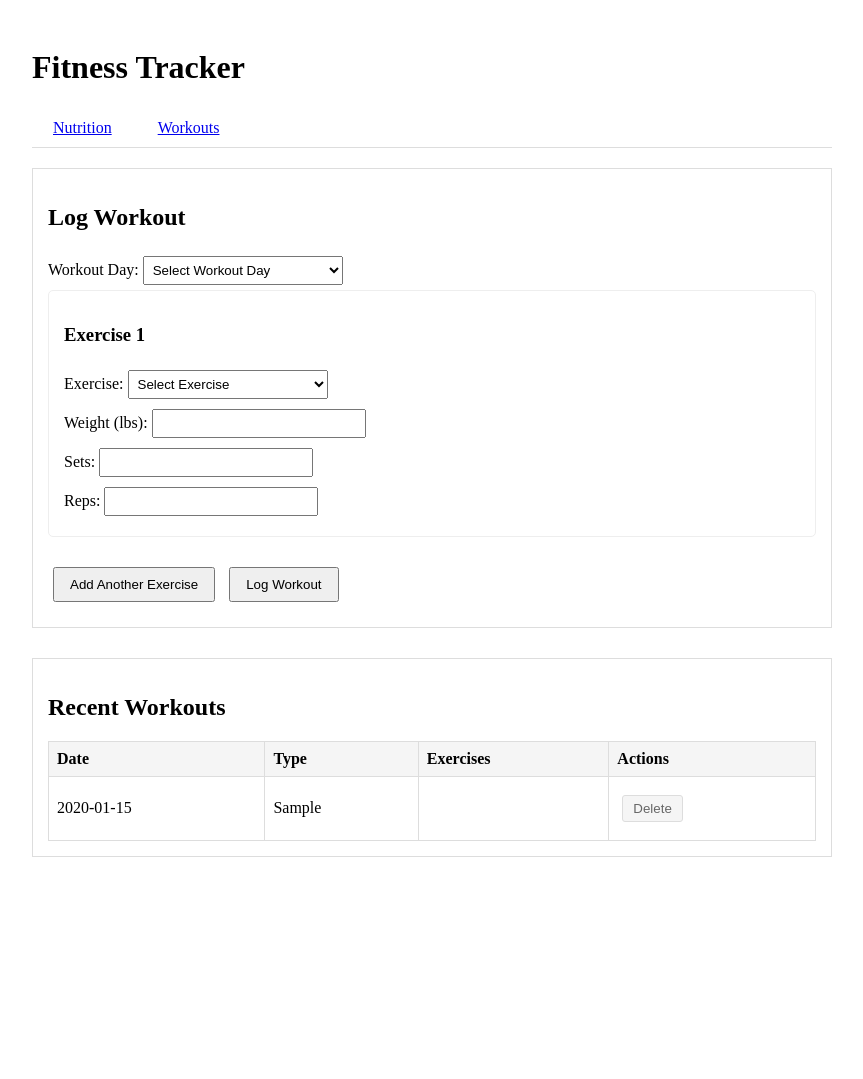
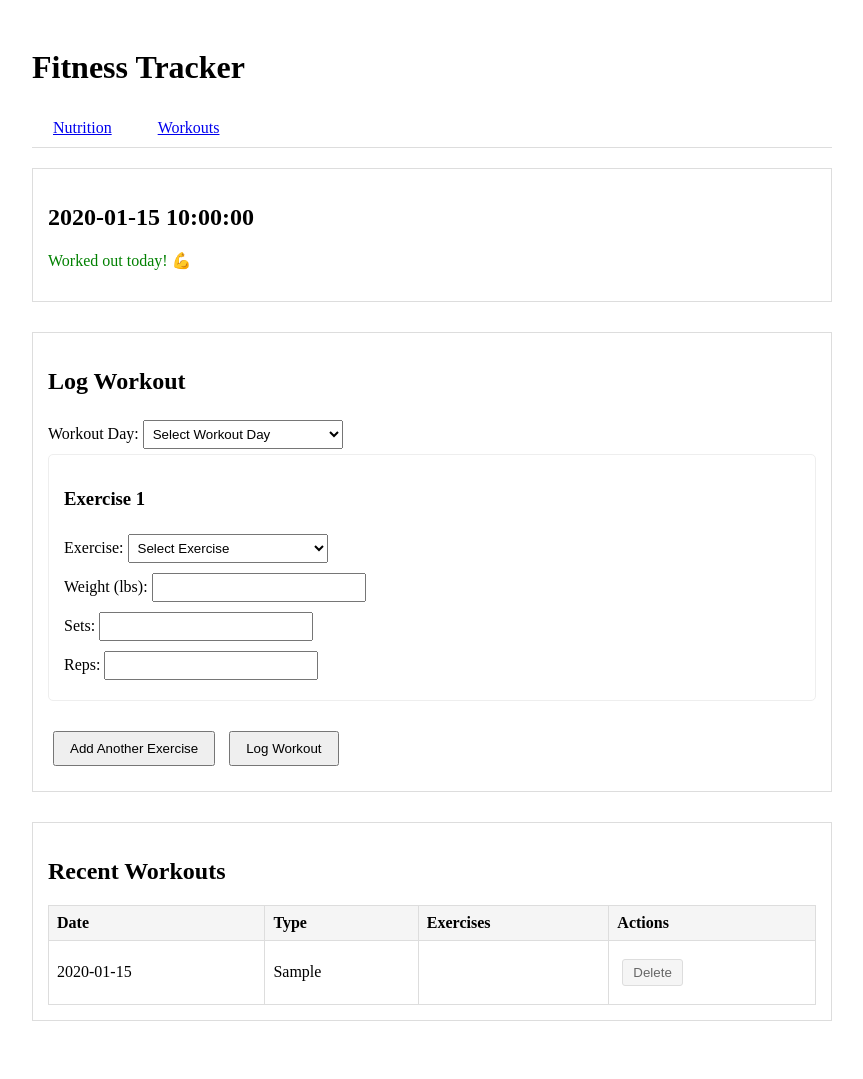
Before and after one commit to brunny-eth/fitness_tracker, a Flask app: template templates/workouts.html in a window 1280 px wide. Shown: the whole page, without its empty margins (208-1071 px from the left). Before the commit the page ends 857 px from the top, so only its background shows below. Run offline with Flask 3, Linux system fonts and the light colour scheme; tables that the repository leaves empty hold one stand-in row (values such as "Sample post"); the template is opened without the code that fills it: values that come from a table or form of the project are taken from there, most other values are stand-ins (such as "Sample title", 1, 10 or a date in 2020).

Commit message:
Changed workouts page to match nutrition page styling

```diff
--- a/app.py
+++ b/app.py
@@ -155,9 +155,17 @@ def update_settings():
 
 @app.route('/workouts')
 def workouts():
+    today = date.today()
+    worked_out_today = Workout.query.filter(
+        Workout.date >= today,
+        Workout.date < datetime.combine(today, datetime.max.time())
+    ).first() is not None
+
     workouts = Workout.query.order_by(Workout.date.desc()).limit(10).all()
     return render_template('workouts.html',
                          active_tab='workouts',
+                         date=today.strftime("%B %d, %Y"),
+                         worked_out_today=worked_out_today,
                          workouts=workouts,
                          json=json)
 
--- a/templates/workouts.html
+++ b/templates/workouts.html
@@ -1,6 +1,18 @@
 {% extends "base.html" %}
 
 {% block content %}
+
+<div class="section">
+    <h2>{{ date }}</h2>
+    <div style="color: {% if worked_out_today %}green{% else %}black{% endif %}">
+        {% if worked_out_today %}
+        <p>Worked out today! 💪</p>
+        {% else %}
+        <p>No workout logged yet today</p>
+        {% endif %}
+    </div>
+</div>
+
 <div class="section">
     <h2>Log Workout</h2>
     <form id="workoutForm">
```
